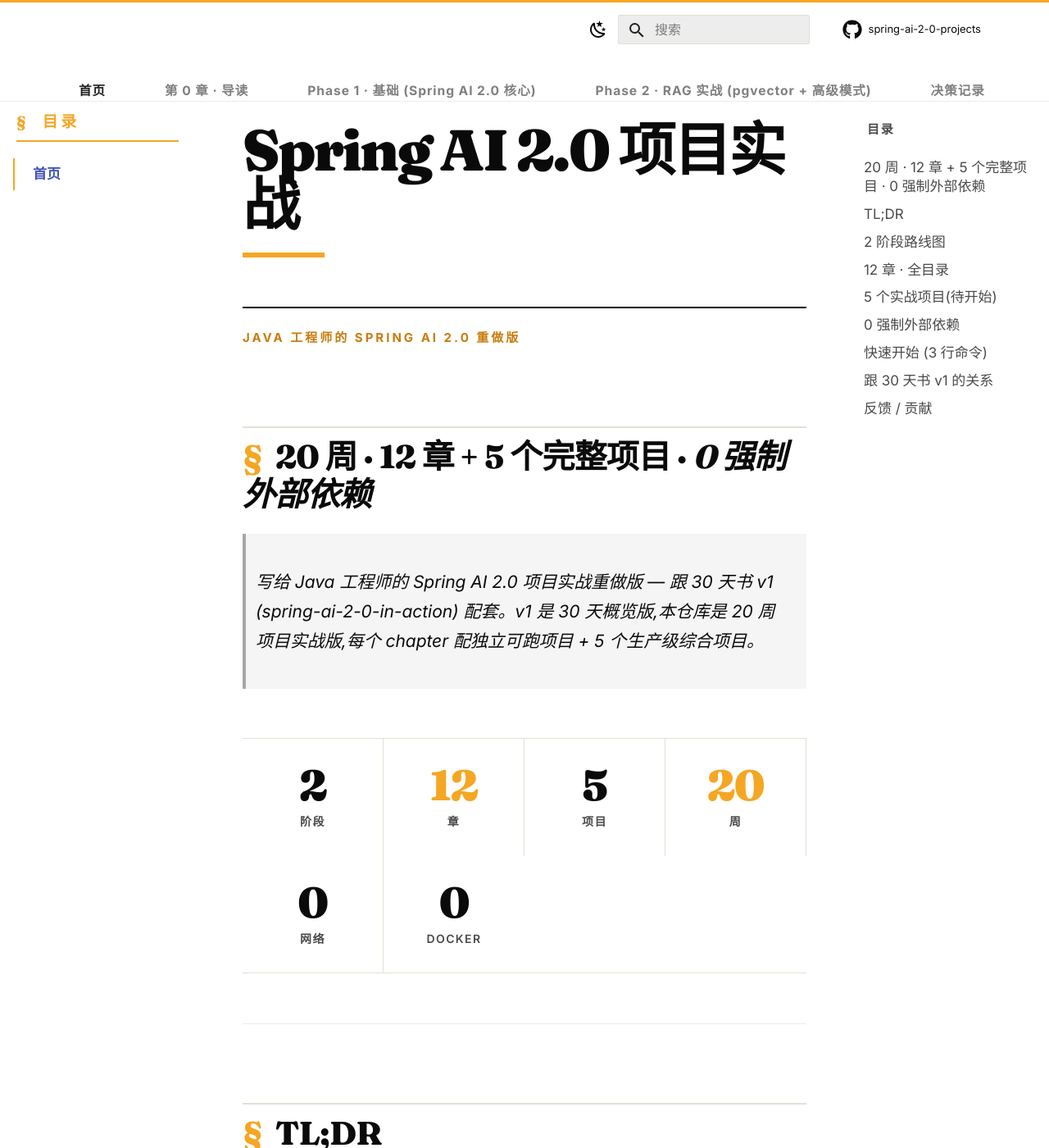
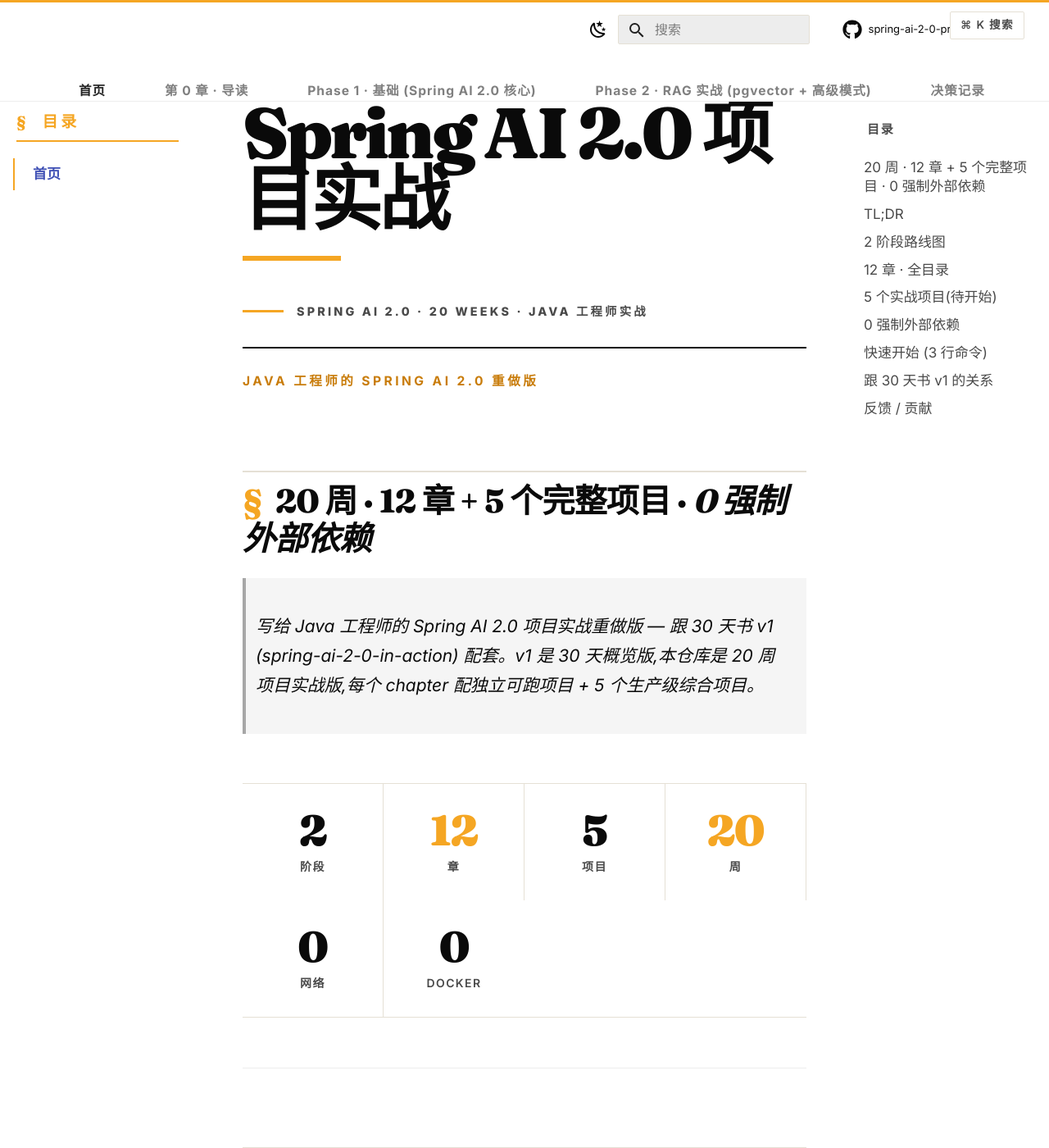
Before and after one commit to mishishi/spring-ai-2-0-projects, an MkDocs documentation site: the page built from docs/index.md, in a window 1280 px wide and 1400 px high. Shown: the whole window at 82% size. Built offline with MkDocs 1.6.1 and Material for MkDocs 9.7.7, drawn with Linux system fonts in a browser that asks for light colours; comment, search, counter and statistics services are not loaded.

Commit message:
style: align home with v1 30-day book magazine feel
- Add .hero-kicker line above H1: 'SPRING AI 2.0 · 20 WEEKS · JAVA 工程师实战'
  with 2.5rem accent bar (v1 used fixed ::before 'SPRING AI 2.0 · 30 DAYS')
- Add fixed .hero-search-hint top-right '⌘ K 搜索' bordered box
  (v1 had ::after with same text — restore that magazine badge)
- Bump home H1 from clamp(2.8rem, 5.5vw, 4.5rem) to clamp(3.2rem, 6.8vw, 5.8rem)
  (v1 was 6.5rem; smaller now to fit sidebar/TOC)
- Bump H1::after accent line from 5rem to 6rem
- Tighten .editorial-section-label: 2px ink top border + larger letter-spacing
- Subtitle from 1.25rem to 1.35rem italic serif (closer to v1)

v2 now has v1's magazine feel (decorative kicker + huge serif H1 + ⌘K
badge) PLUS the real nav (top tabs + left sidebar + right TOC) that v1
lacked

```diff
--- a/docs/index.md
+++ b/docs/index.md
@@ -1,4 +1,16 @@
 # Spring AI 2.0 项目实战
+
+<div class="hero-kicker">
+
+SPRING AI 2.0  ·  20 WEEKS  ·  JAVA 工程师实战
+
+</div>
+
+<div class="hero-search-hint">
+
+⌘ K 搜索
+
+</div>
 
 <div class="editorial-section-label">
 
--- a/docs/stylesheets/extra.css
+++ b/docs/stylesheets/extra.css
@@ -547,38 +547,89 @@
   padding: 0 1.5rem;
 }
 
+/* 顶部装饰 kicker — 杂志刊头 */
+.hero-kicker {
+  font-family: var(--md-text-font);
+  font-weight: 800;
+  font-size: 0.72rem;
+  letter-spacing: 0.22em;
+  text-transform: uppercase;
+  color: var(--ink-soft);
+  margin: 2.5rem 0 0.4rem;
+  padding: 0;
+  display: flex;
+  align-items: center;
+  gap: 0.8rem;
+}
+
+.hero-kicker::before {
+  content: "";
+  display: inline-block;
+  width: 2.5rem;
+  height: 3px;
+  background: var(--accent);
+}
+
+.hero-search-hint {
+  position: fixed;
+  top: 0.7rem;
+  right: 1.5rem;
+  z-index: 100;
+  font-family: var(--md-text-font);
+  font-weight: 600;
+  font-size: 0.68rem;
+  letter-spacing: 0.1em;
+  text-transform: uppercase;
+  color: var(--ink-soft);
+  border: 1px solid var(--line);
+  padding: 0.25rem 0.6rem;
+  border-radius: 2px;
+  background: var(--paper);
+  pointer-events: none;
+}
+
 body.md-home .md-content__inner > h1:first-child {
   font-family: var(--md-heading-font);
   font-weight: 900;
-  font-size: clamp(2.8rem, 5.5vw, 4.5rem);
-  line-height: 0.95;
-  letter-spacing: -0.04em;
+  font-size: clamp(3.2rem, 6.8vw, 5.8rem);
+  line-height: 0.93;
+  letter-spacing: -0.045em;
   color: var(--ink);
-  margin: 2rem 0 0.4rem;
+  margin: 0.6rem 0 0;
   padding: 0;
   text-align: left;
   border-bottom: none;
+  position: relative;
 }
 
 body.md-home .md-content__inner > h1:first-child::after {
   content: "";
   display: block;
-  width: 5rem;
+  width: 6rem;
   height: 6px;
   background: var(--accent);
-  margin-top: 1.2rem;
+  margin-top: 1.4rem;
   border-radius: 0;
+}
+
+body.md-home .md-content__inner > .editorial-section-label {
+  margin-top: 1.6rem;
+  font-size: 0.78rem;
+  letter-spacing: 0.22em;
+  color: var(--accent-deep);
+  border-top: 2px solid var(--ink);
+  padding-top: 1.4rem;
 }
 
 body.md-home .md-content__inner > p:first-of-type {
   font-family: var(--md-heading-font);
   font-weight: 400;
   font-style: italic;
-  font-size: 1.25rem;
-  line-height: 1.4;
+  font-size: 1.35rem;
+  line-height: 1.45;
   color: var(--ink-soft);
-  margin: 1.2rem 0 0;
-  max-width: 50ch;
+  margin: 1.4rem 0 0;
+  max-width: 52ch;
 }
 
 /* Phase overview 顶部 CTA */
```
